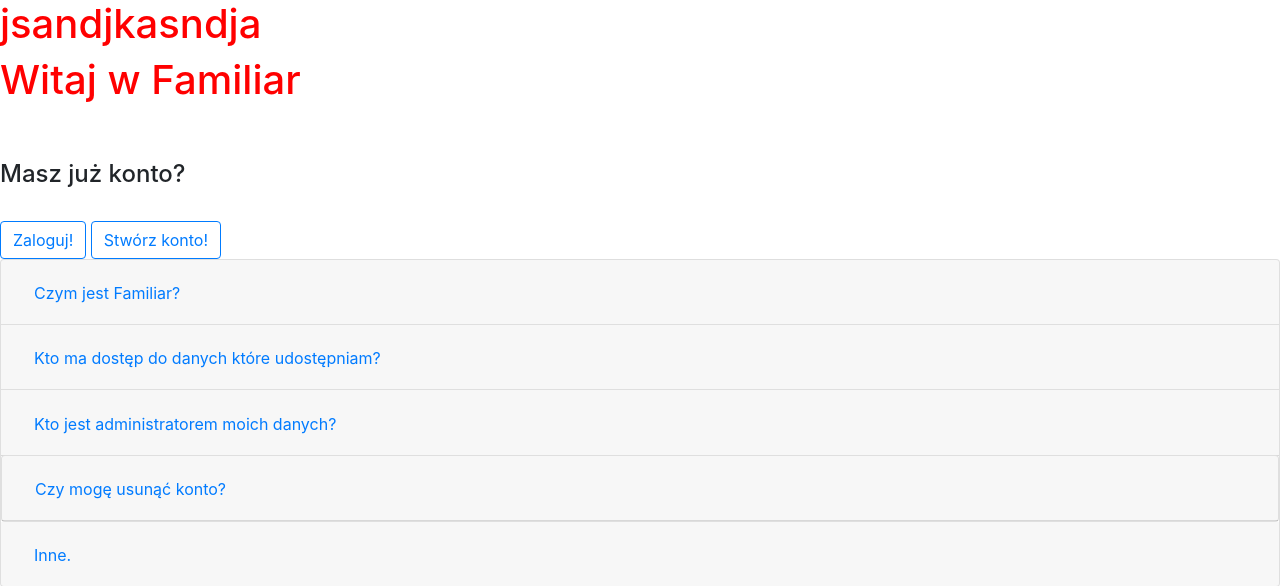
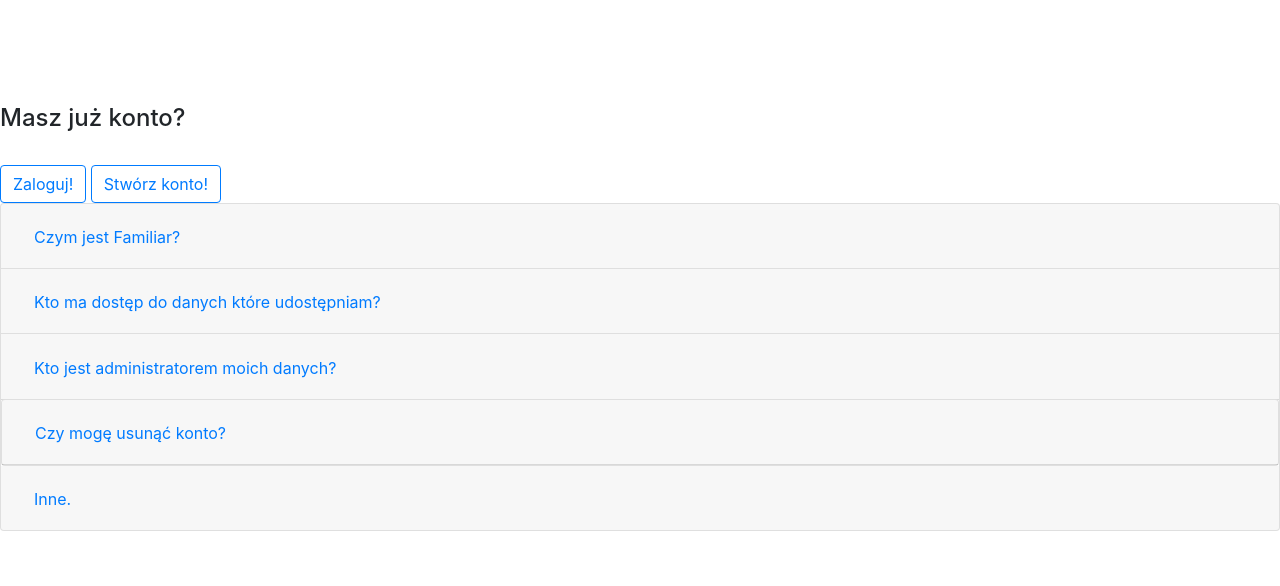
Before and after one commit to MarcinManiak/Familiar, a Django app: page / in a window 1280 px wide. Shown: the top 586 px of the page. Run offline with Django 3.2, Linux system fonts and the light colour scheme; some libraries are stand-ins or nearby versions.

Commit message:
static + css starts - test

```diff
--- a/Authentication/static/Authentication/css/style.css
+++ b/Authentication/static/Authentication/css/style.css
@@ -1,3 +1,3 @@
 .test {
-    color: red;
+    color: white;
 }
--- a/Authentication/templates/Authentication/base.html
+++ b/Authentication/templates/Authentication/base.html
@@ -15,7 +15,6 @@
     <title>Familiar</title>
   </head>
   <body>
-  <h1 class='test'>jsandjkasndja</h1>
     {% block content %} {% endblock %}
 
     <!-- Optional JavaScript -->
```
